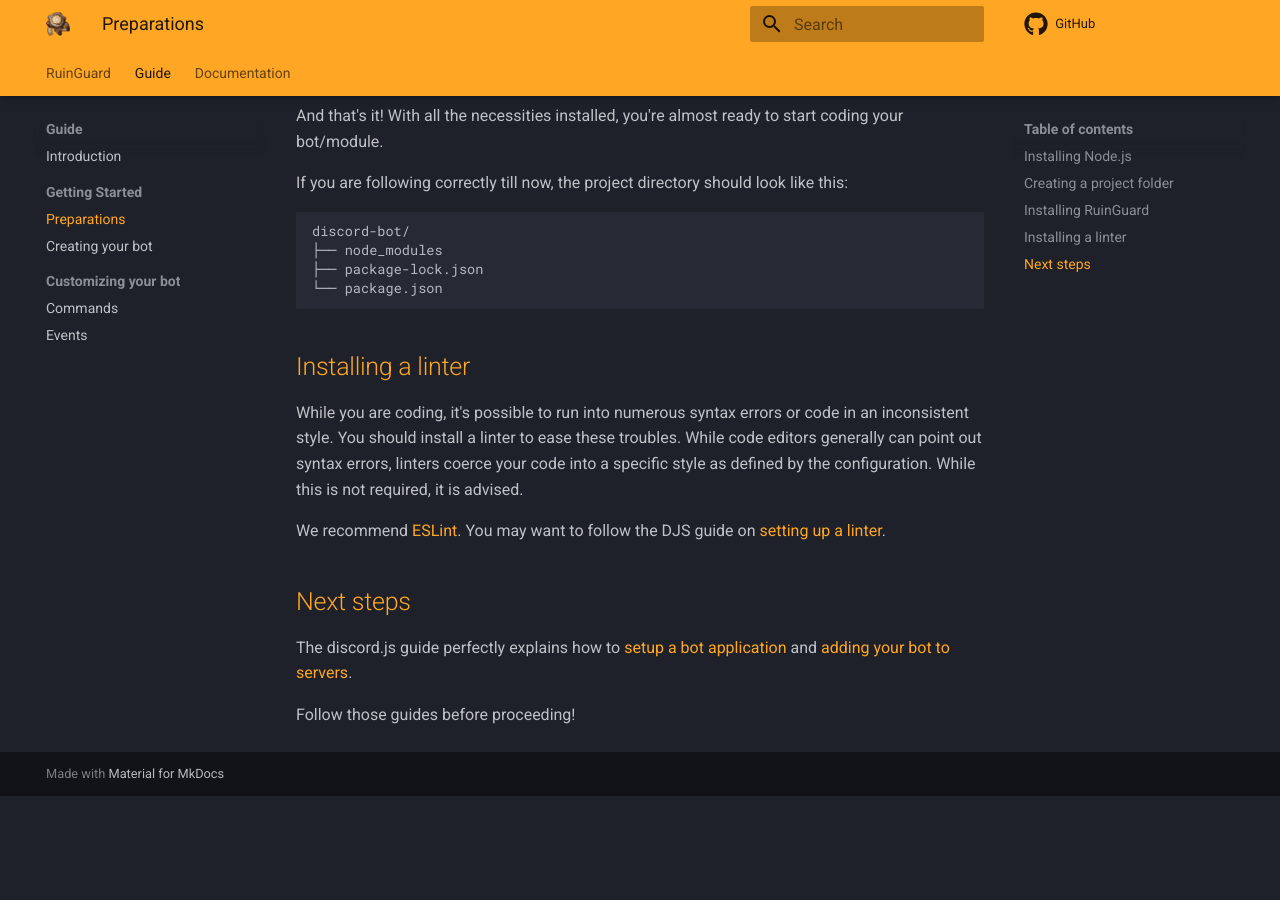
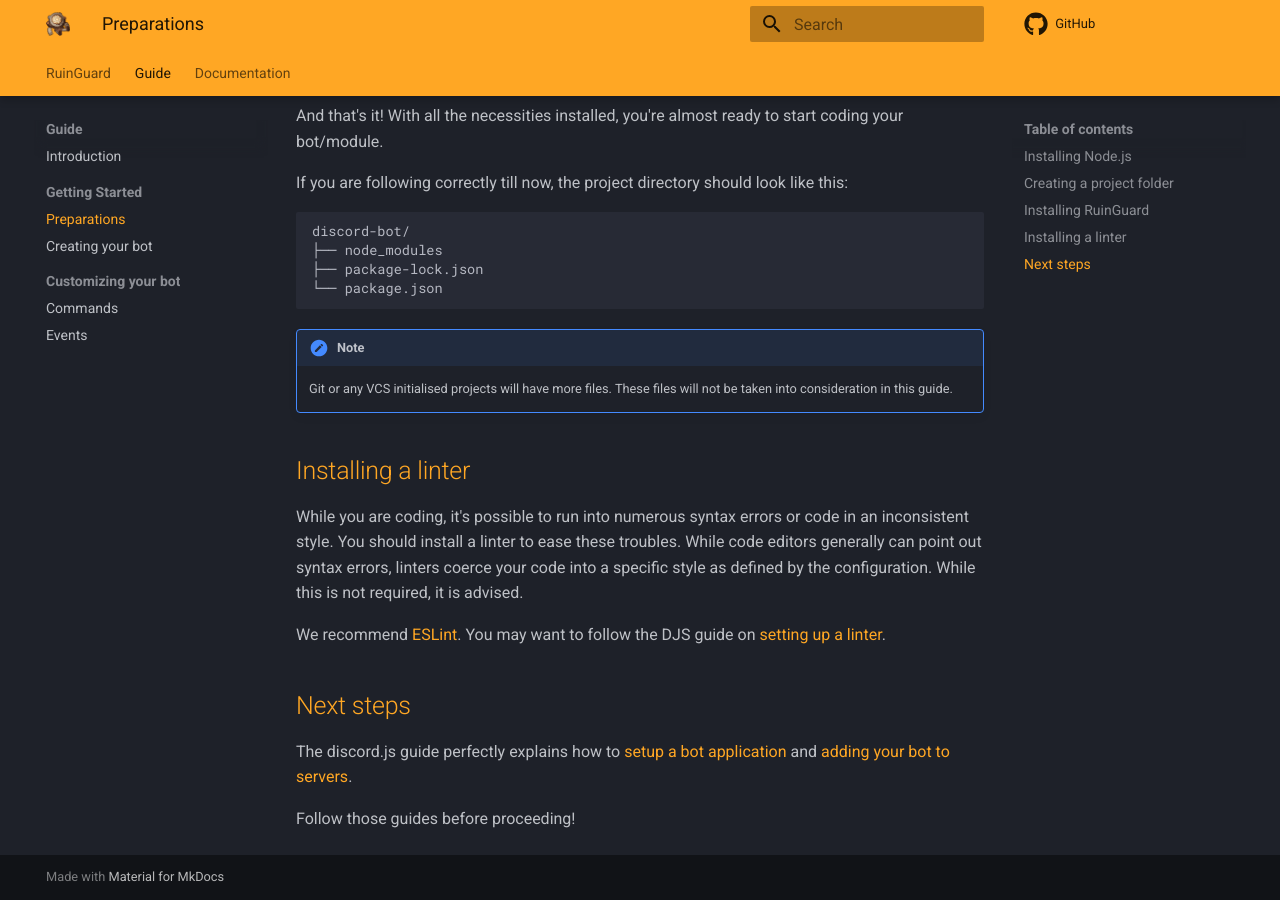
Before and after one commit to Khaenri-ah/ruinguard-docs, an MkDocs documentation site: the page built from docs/guide/getting-started/install.md, in a window 1280 px wide and 900 px high, scrolled down 1222 px. Built offline with MkDocs 1.6.1 and Material for MkDocs 9.7.7, drawn with Linux system fonts in a browser that asks for light colours; comment, search, counter and statistics services are not loaded; before the commit the page ends 2018 px from its top, so only the background shows below that.

Commit message:
Added additional files note

````diff
--- a/docs/guide/getting-started/install.md
+++ b/docs/guide/getting-started/install.md
@@ -51,6 +51,9 @@
 └── package.json
 ```
 
+!!! note
+    Git or any VCS initialised projects will have more files. These files will not be taken into consideration in this guide.
+
 ## Installing a linter
 
 While you are coding, it's possible to run into numerous syntax errors or code in an inconsistent style. You should install a linter to ease these troubles. While code editors generally can point out syntax errors, linters coerce your code into a specific style as defined by the configuration. While this is not required, it is advised.
````
